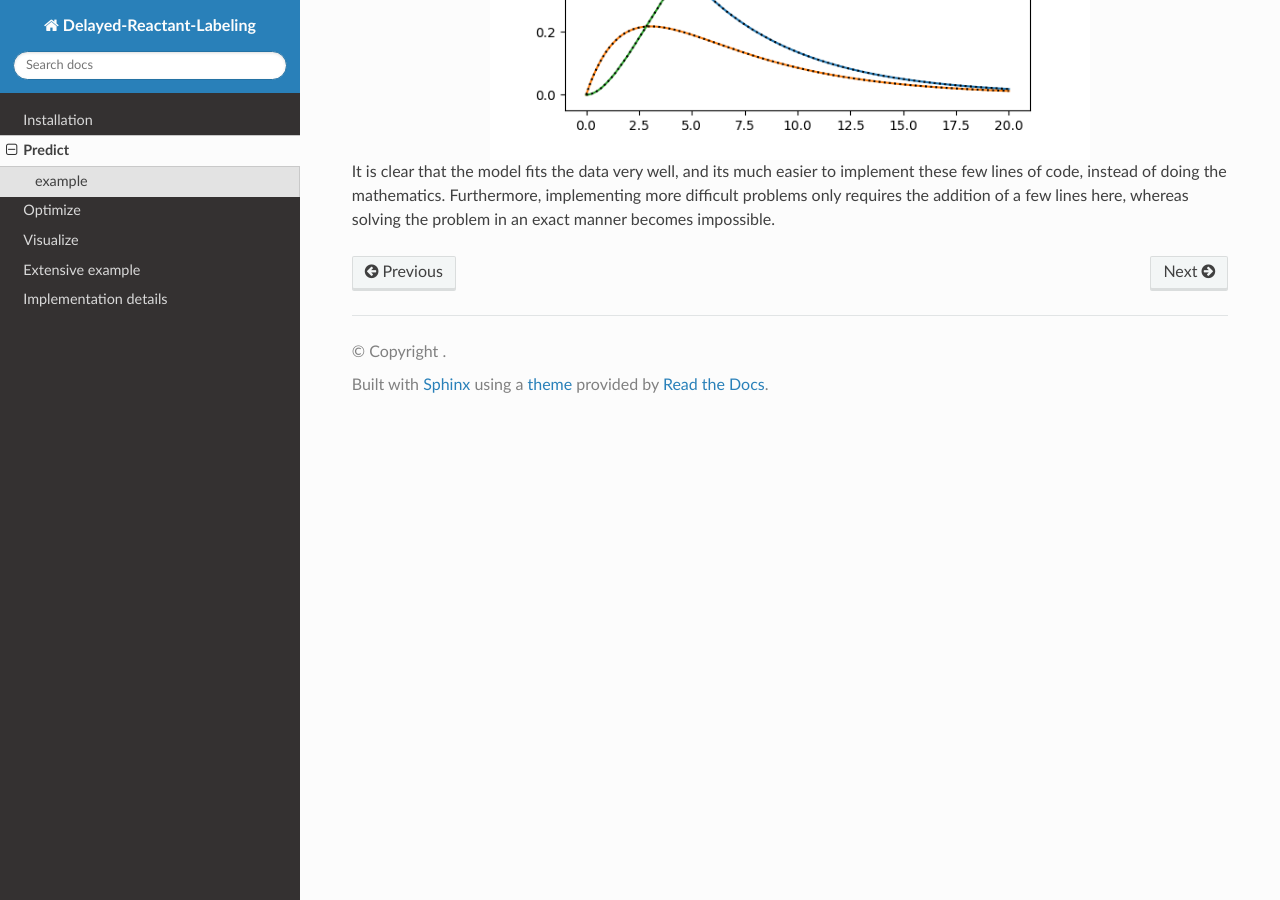
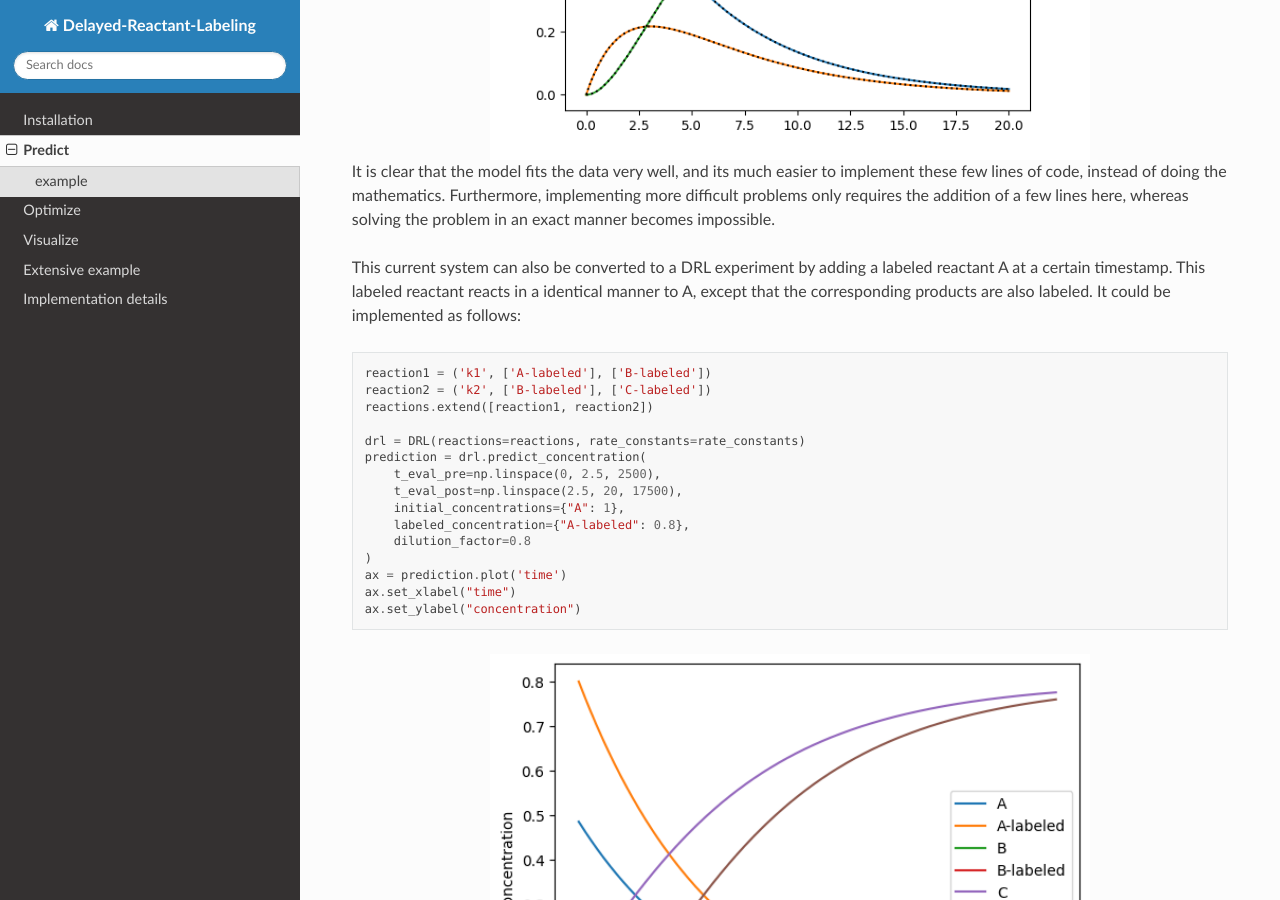
Before and after one commit to MartijnDingemans/delayed_reactant_labeling, a Sphinx documentation site: the page built from docs/source/predict.rst, in a window 1280 px wide and 900 px high, scrolled down 2271 px. Built offline with Sphinx 7.4.7 and the Read the Docs theme 2.0.0, drawn with Linux system fonts in a browser that asks for light colours.

Commit message:
extended example

```diff
--- a/docs/source/predict.rst
+++ b/docs/source/predict.rst
@@ -62,7 +62,7 @@ Internally, the function calls ``solve_ivp``.
     A0 = 1
 
     drl = DRL(rate_constants=rate_constants, reactions=reactions, output_order=['A', 'B', 'C'], verbose=False)
-    result = solve_ivp(drl.calculate_step, t_span=[0, 20], y0=[A0, 0, 0], method='Radau', t_eval=time, jac=drl.calculate_jac)
+    result = solve_ivp(drl.calculate_step, t_span=[time[0], time[-1]], y0=[A0, 0, 0], method='Radau', t_eval=time, jac=drl.calculate_jac)
 
 However, also algebraic `solutions <https://chem.libretexts.org/Bookshelves/Physical_and_Theoretical_Chemistry_Textbook_Maps/Mathematical_Methods_in_Chemistry_(Levitus)/04%3A_First_Order_Ordinary_Differential_Equations/4.03%3A_Chemical_Kinetics>`_
 for this specific chemical problem exist.
@@ -106,3 +106,29 @@ We can compare the algebraic solution to the modelled prediction as follows.
 It is clear that the model fits the data very well, and its much easier to implement these few lines of code, instead of
 doing the mathematics. Furthermore, implementing more difficult problems only requires the addition of a few lines here,
 whereas solving the problem in an exact manner becomes impossible.
+
+This current system can also be converted to a DRL experiment by adding a labeled reactant A at a certain timestamp.
+This labeled reactant reacts in a identical manner to A, except that the corresponding products are also labeled.
+It could be implemented as follows:
+
+.. code-block:: python
+
+    reaction1 = ('k1', ['A-labeled'], ['B-labeled'])
+    reaction2 = ('k2', ['B-labeled'], ['C-labeled'])
+    reactions.extend([reaction1, reaction2])
+
+    drl = DRL(reactions=reactions, rate_constants=rate_constants)
+    prediction = drl.predict_concentration(
+        t_eval_pre=np.linspace(0, 2.5, 2500),
+        t_eval_post=np.linspace(2.5, 20, 17500),
+        initial_concentrations={"A": 1},
+        labeled_concentration={"A-labeled": 0.8},
+        dilution_factor=0.8
+    )
+    ax = prediction.plot('time')
+    ax.set_xlabel("time")
+    ax.set_ylabel("concentration")
+
+.. image:: images/predict_drl_prediction.png
+    :width: 600
+    :align: center
```
